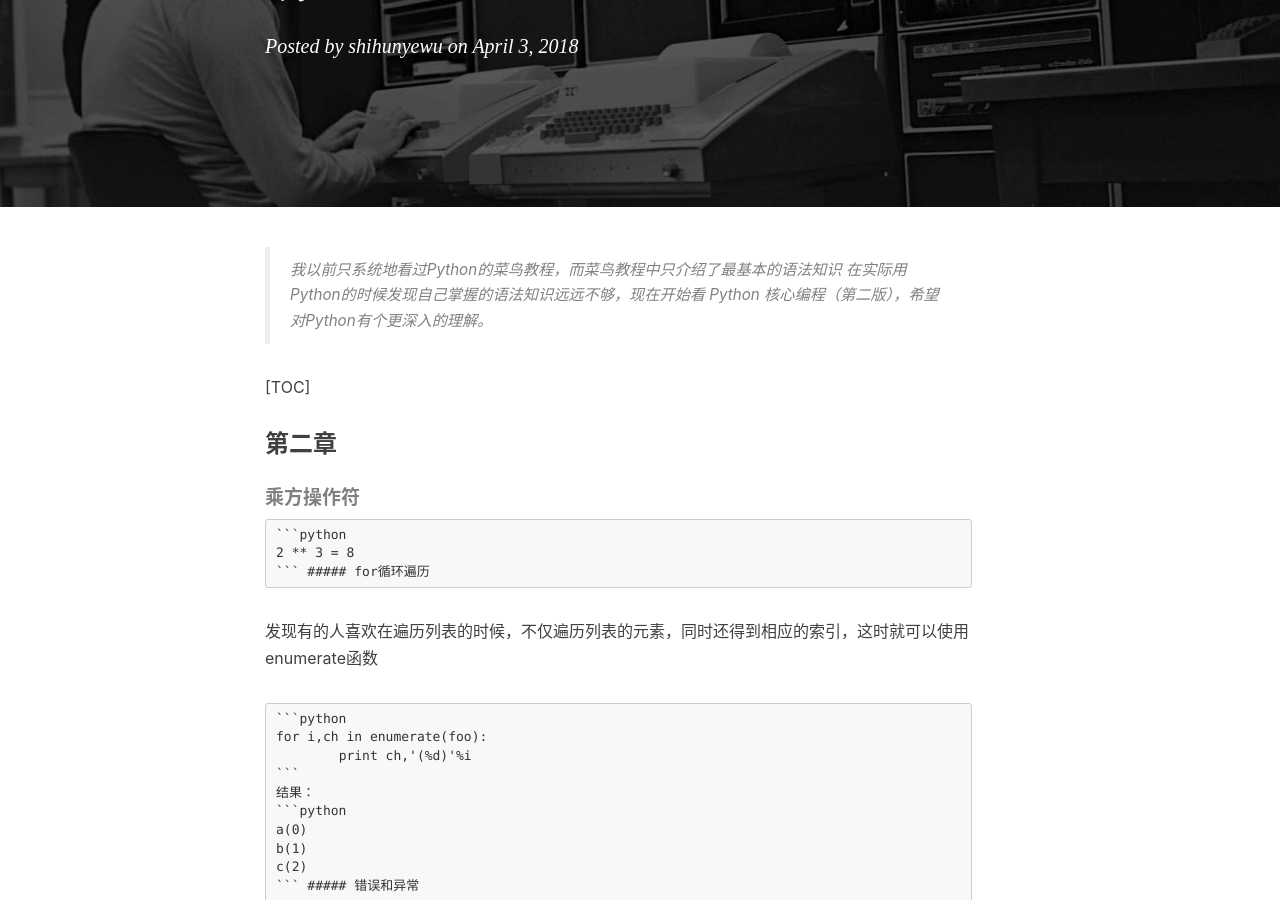
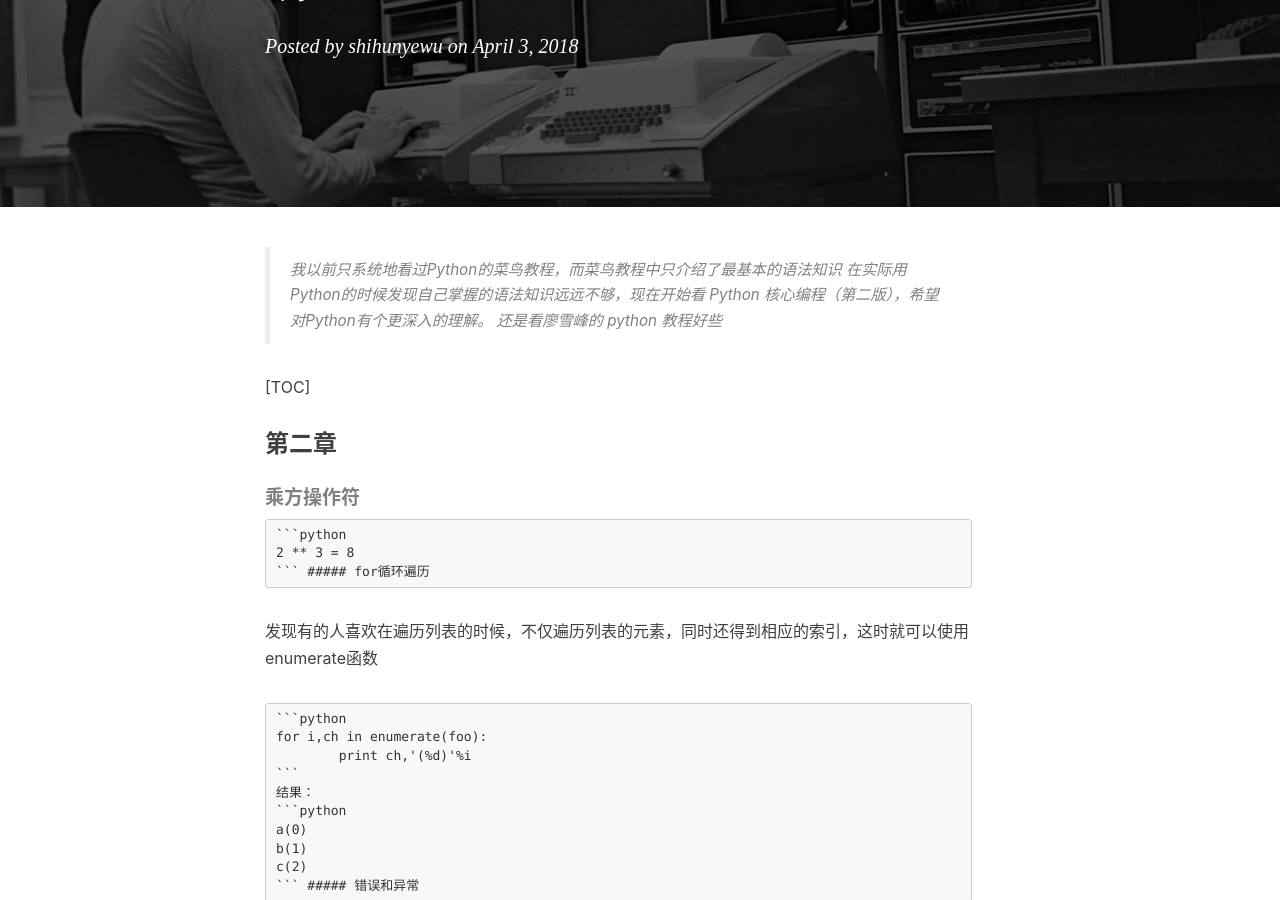
Before and after one commit to shihunyewu/shihunyewu.github.io, a Jekyll site: the page built from _posts/2018-04-03-Python-note.md, in a window 1280 px wide and 900 px high, scrolled down 316 px. Built offline with Jekyll 4.4.1, drawn with Linux system fonts in a browser that asks for light colours; nearby versions of some CDN libraries; comment, search, counter and statistics services are not loaded.

Commit message:
修正格式

```diff
--- a/_posts/2018-04-03-Python-note.md
+++ b/_posts/2018-04-03-Python-note.md
@@ -12,6 +12,7 @@ tags:
 
 > 我以前只系统地看过Python的菜鸟教程，而菜鸟教程中只介绍了最基本的语法知识
 > 在实际用Python的时候发现自己掌握的语法知识远远不够，现在开始看 Python 核心编程（第二版），希望对Python有个更深入的理解。
+> 还是看廖雪峰的 python 教程好些
 
 [TOC]
 
@@ -1076,3 +1077,5 @@ reduce(add,[1,2,3,4,5])   # 计算列表和
 > 主要就是回调函数嘛
 
 ##### 闭包
+
+[廖雪峰 教程](https://www.liaoxuefeng.com/wiki/0014316089557264a6b348958f449949df42a6d3a2e542c000/001431835236741e42daf5af6514f1a8917b8aaadff31bf000)
```
Also changed, not shown: _posts/2018-04-20-swim-skill.md (+6 -1 lines).
